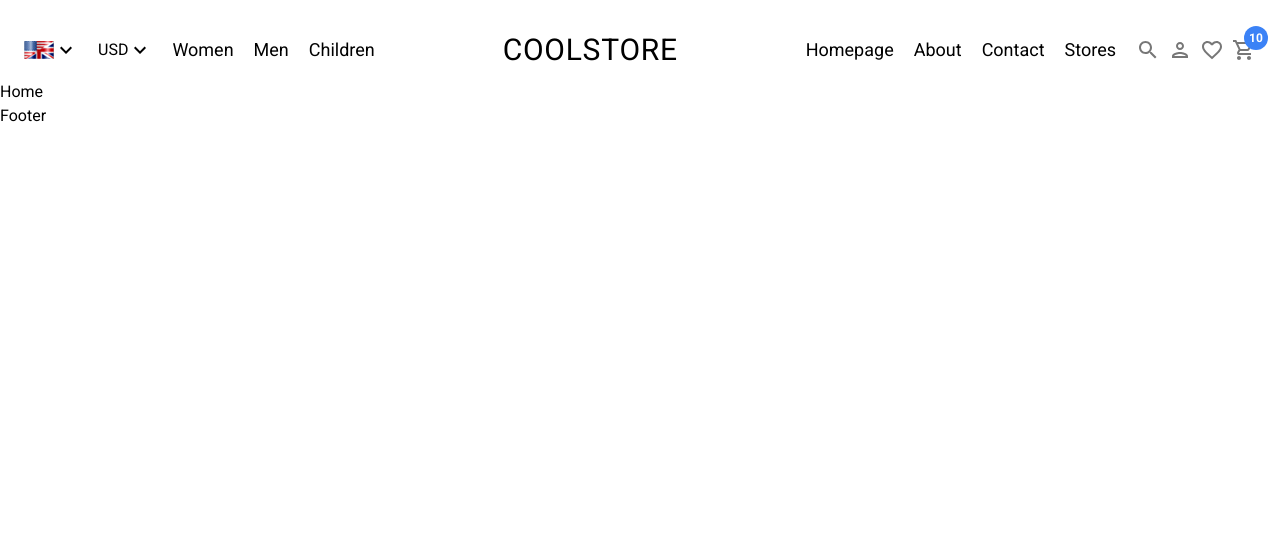
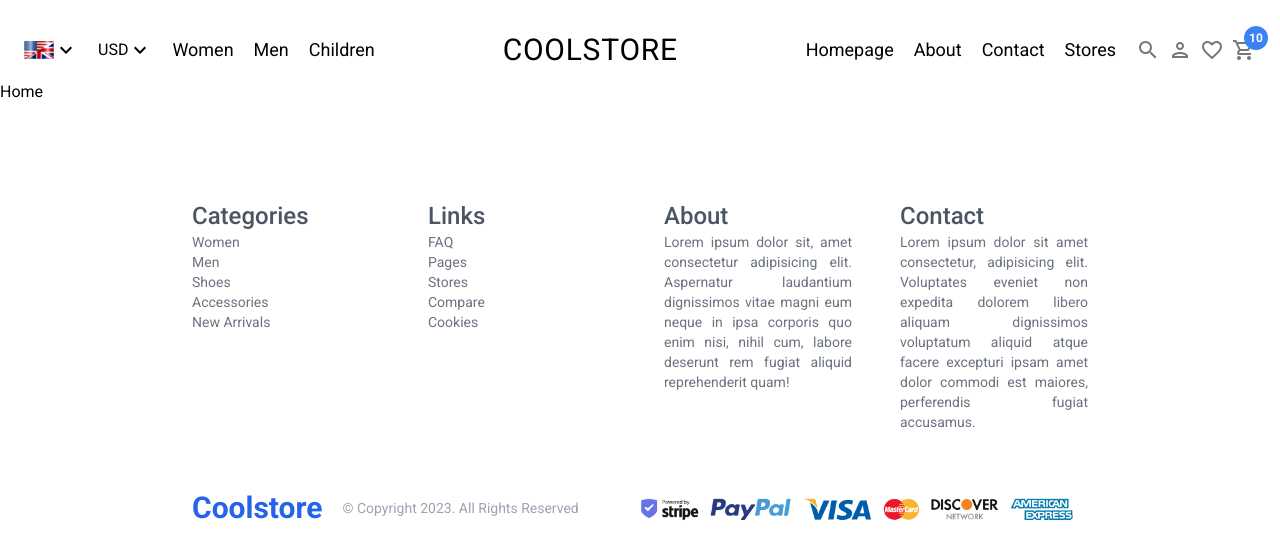
Before and after one commit to Shay213/ecommerce, a React (Vite) app in the folder client/: page / in a window 1280 px wide. Shown: the top 560 px of the page. Built offline with nearby package versions, Linux system fonts and the light colour scheme.

Commit message:
Create footer component

```diff
--- a/client/src/components/Footer.tsx
+++ b/client/src/components/Footer.tsx
@@ -1,5 +1,57 @@
 const Footer = () => {
-	return <div>Footer</div>
+	return (
+		<div className='mx-48 mb-5 mt-24'>
+			{/* TOP */}
+			<div className='flex gap-12 text-sm text-gray-500'>
+				<div className='flex flex-1 flex-col text-justify'>
+					<h1 className='text-2xl font-medium text-gray-600'>Categories</h1>
+					<span>Women</span>
+					<span>Men</span>
+					<span>Shoes</span>
+					<span>Accessories</span>
+					<span>New Arrivals</span>
+				</div>
+				<div className='flex flex-1 flex-col text-justify'>
+					<h1 className='text-2xl font-medium text-gray-600'>Links</h1>
+					<span>FAQ</span>
+					<span>Pages</span>
+					<span>Stores</span>
+					<span>Compare</span>
+					<span>Cookies</span>
+				</div>
+				<div className='flex flex-1 flex-col text-justify'>
+					<h1 className='text-2xl font-medium text-gray-600'>About</h1>
+					<span>
+						Lorem ipsum dolor sit, amet consectetur adipisicing elit. Aspernatur
+						laudantium dignissimos vitae magni eum neque in ipsa corporis quo
+						enim nisi, nihil cum, labore deserunt rem fugiat aliquid
+						reprehenderit quam!
+					</span>
+				</div>
+				<div className='flex flex-1 flex-col text-justify'>
+					<h1 className='text-2xl font-medium text-gray-600'>Contact</h1>
+					<span>
+						Lorem ipsum dolor sit amet consectetur, adipisicing elit. Voluptates
+						eveniet non expedita dolorem libero aliquam dignissimos voluptatum
+						aliquid atque facere excepturi ipsam amet dolor commodi est maiores,
+						perferendis fugiat accusamus.
+					</span>
+				</div>
+			</div>
+			{/* BOTTOM */}
+			<div className='mt-12 flex items-center justify-between'>
+				<div className='flex items-center gap-5'>
+					<span className='text-3xl font-bold text-blue-600'>Coolstore</span>
+					<span className='text-sm text-gray-400'>
+						&copy; Copyright 2023. All Rights Reserved
+					</span>
+				</div>
+				<div>
+					<img src='images/payment.png' alt='payment' className='h-14' />
+				</div>
+			</div>
+		</div>
+	)
 }
 
 export default Footer
```
